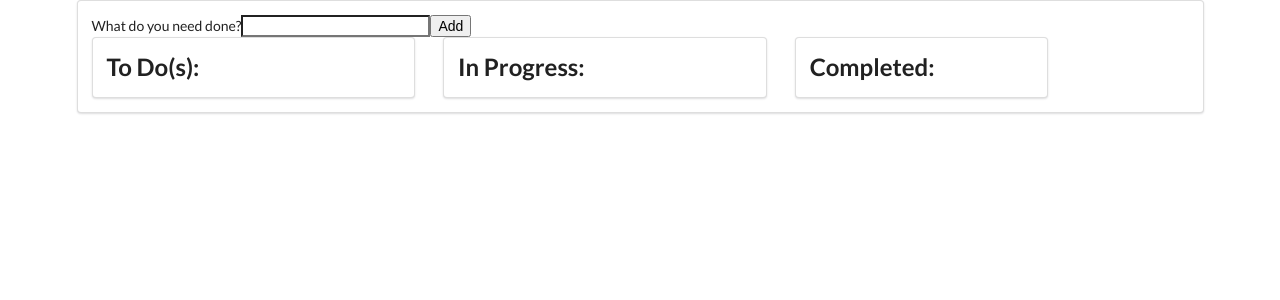
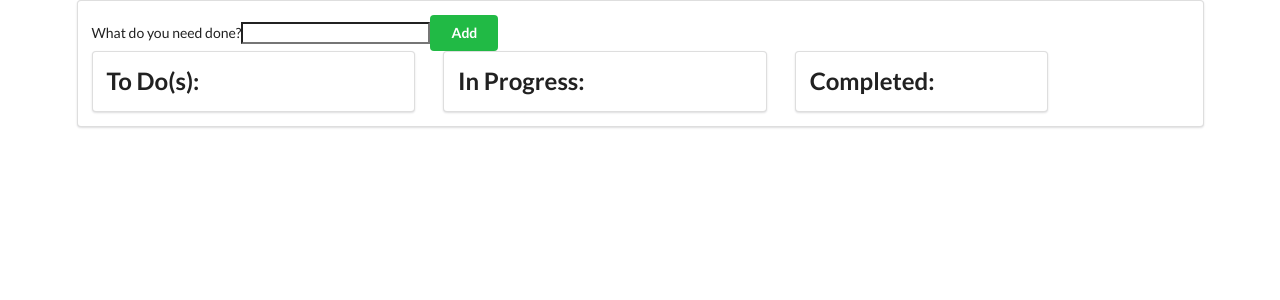
Before and after one commit to mikechi4/simple-to-do, a React (Create React App) app: page / in a window 1280 px wide. Shown: the top 300 px of the page. Built offline with nearby package versions, Linux system fonts and the light colour scheme.

Commit message:
removing unused component

```diff
--- a/src/components/App.js
+++ b/src/components/App.js
@@ -1,7 +1,6 @@
 import React from 'react';
 
 import ToDoInput from './ToDoInput';
-import InProgress from './InProgress';
 import ListContainer from './ListContainer';
 class App extends React.Component {
     state = {
--- a/src/components/ToDoInput.js
+++ b/src/components/ToDoInput.js
@@ -28,7 +28,7 @@ class ToDoInput extends React.Component {
                             onChange={this.setToDo}
                         />
                     </label>
-                    <button>Add</button>
+                    <button className='positive ui button'>Add</button>
                 </form>
             </div>
         )
```
